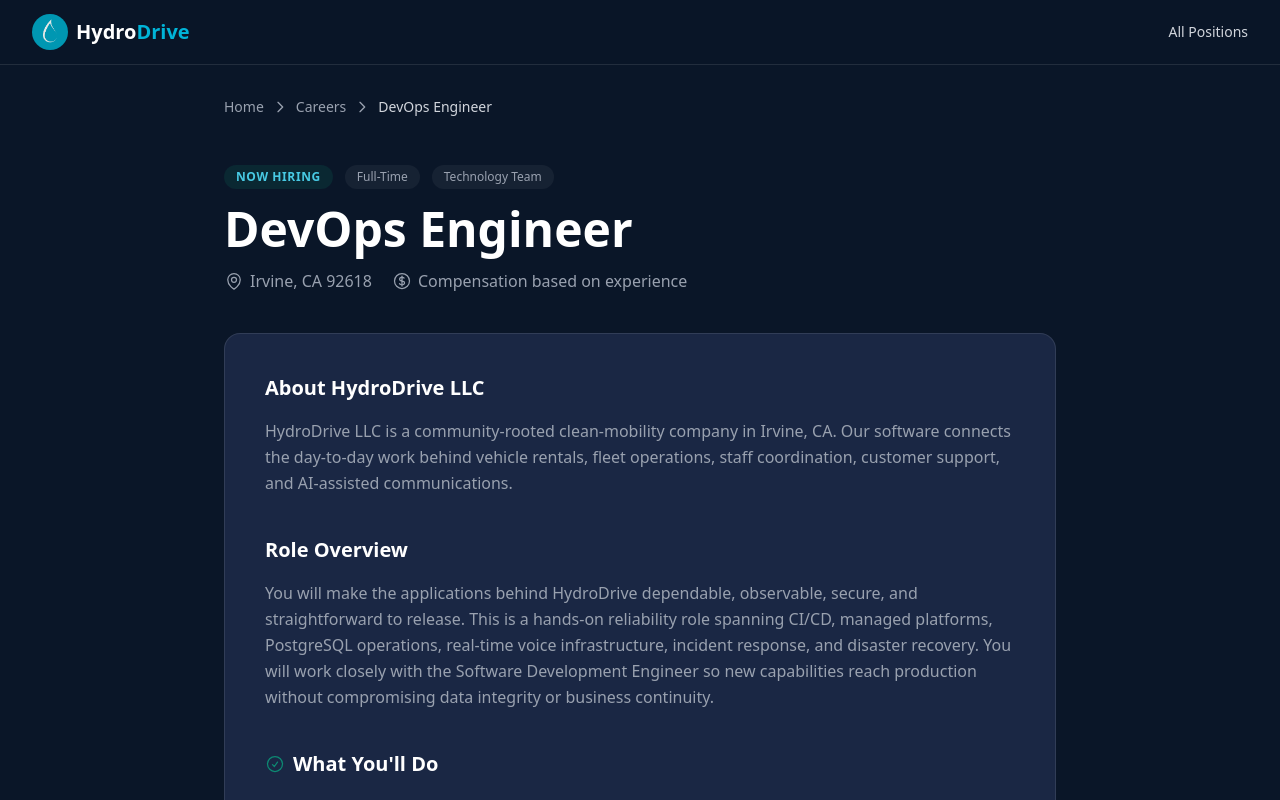
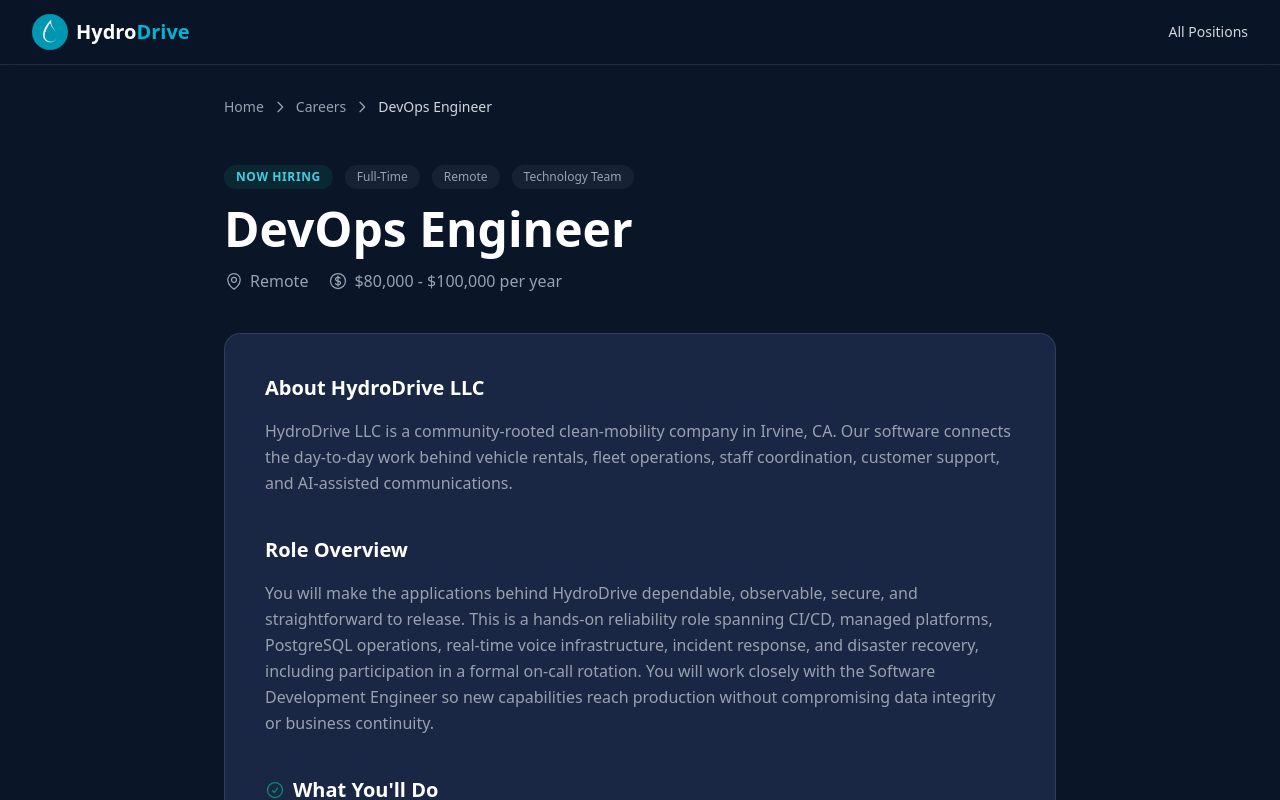
Before and after one commit to saaamxzy/hydrodriveusa, a Next.js app: page /career/devops-engineer in a window 1280 px wide. Shown: the top 800 px of the page. Built offline with nearby package versions, Linux system fonts and the light colour scheme.

Commit message:
Add engineering role employment details

```diff
--- a/src/app/career/devops-engineer/page.tsx
+++ b/src/app/career/devops-engineer/page.tsx
@@ -4,7 +4,7 @@ import TechnicalRolePage from "@/components/careers/TechnicalRolePage";
 export const metadata: Metadata = {
   title: "DevOps Engineer | Careers | HydroDrive USA",
   description:
-    "Join HydroDrive LLC as a DevOps Engineer and own the reliability, database operations, CI/CD, observability, and recovery practices behind our business applications.",
+    "Join HydroDrive LLC as a remote, full-time DevOps Engineer. $80,000-$100,000 per year to own reliability, databases, CI/CD, observability, recovery, and on-call response.",
 };
 
 export default function DevOpsEngineerPage() {
@@ -18,6 +18,7 @@ export default function DevOpsEngineerPage() {
     "Maintain tested backup and disaster-recovery procedures, perform restore drills, define recovery objectives, and protect database dumps and operational data containing customer information.",
     "Establish secure secret-management and environment-promotion practices for database credentials, auth keys, telephony accounts, AI providers, email, and other third-party integrations.",
     "Improve incident readiness with runbooks, health checks, and post-incident reviews; identify recurring failure patterns and automate preventative checks with the Software Development Engineer.",
+    "Participate in a formal on-call rotation, respond to production incidents, communicate service impact, and help restore critical business systems safely.",
   ];
 
   const requiredExperience = [
@@ -48,7 +49,8 @@ export default function DevOpsEngineerPage() {
   return (
     <TechnicalRolePage
       title="DevOps Engineer"
-      overview="You will make the applications behind HydroDrive dependable, observable, secure, and straightforward to release. This is a hands-on reliability role spanning CI/CD, managed platforms, PostgreSQL operations, real-time voice infrastructure, incident response, and disaster recovery. You will work closely with the Software Development Engineer so new capabilities reach production without compromising data integrity or business continuity."
+      compensation="$80,000 - $100,000 per year"
+      overview="You will make the applications behind HydroDrive dependable, observable, secure, and straightforward to release. This is a hands-on reliability role spanning CI/CD, managed platforms, PostgreSQL operations, real-time voice infrastructure, incident response, and disaster recovery, including participation in a formal on-call rotation. You will work closely with the Software Development Engineer so new capabilities reach production without compromising data integrity or business continuity."
       responsibilities={responsibilities}
       requiredExperience={requiredExperience}
       preferredExperience={preferredExperience}
--- a/src/app/career/page.tsx
+++ b/src/app/career/page.tsx
@@ -5,7 +5,7 @@ import type { Metadata } from "next";
 export const metadata: Metadata = {
   title: "Careers | HydroDrive USA",
   description:
-    "Join HydroDrive LLC and help build the operations, software, and infrastructure behind accessible clean-energy mobility. View our open positions in Irvine, CA.",
+    "Join HydroDrive LLC and help build the operations, software, and infrastructure behind accessible clean-energy mobility. View our Irvine and remote openings.",
 };
 
 export default function CareerPage() {
@@ -22,16 +22,16 @@ export default function CareerPage() {
       title: "Software Development Engineer",
       href: "/career/software-development-engineer",
       employmentType: "Full-Time",
-      location: "Irvine, CA",
-      compensation: "Based on experience",
+      location: "Remote",
+      compensation: "$120,000 - $140,000 / year",
       department: "Technology",
     },
     {
       title: "DevOps Engineer",
       href: "/career/devops-engineer",
       employmentType: "Full-Time",
-      location: "Irvine, CA",
-      compensation: "Based on experience",
+      location: "Remote",
+      compensation: "$80,000 - $100,000 / year",
       department: "Technology",
     },
   ];
--- a/src/app/career/software-development-engineer/page.tsx
+++ b/src/app/career/software-development-engineer/page.tsx
@@ -4,7 +4,7 @@ import TechnicalRolePage from "@/components/careers/TechnicalRolePage";
 export const metadata: Metadata = {
   title: "Software Development Engineer | Careers | HydroDrive USA",
   description:
-    "Join HydroDrive LLC as a Software Development Engineer and continuously develop the full-stack, AI, data, fleet, and voice applications that run our business.",
+    "Join HydroDrive LLC as a remote, full-time Software Development Engineer. $120,000-$140,000 per year to build our full-stack, AI, data, fleet, and voice applications.",
 };
 
 export default function SoftwareDevelopmentEngineerPage() {
@@ -48,6 +48,7 @@ export default function SoftwareDevelopmentEngineerPage() {
   return (
     <TechnicalRolePage
       title="Software Development Engineer"
+      compensation="$120,000 - $140,000 per year"
       overview="You will own the continuous development of the applications HydroDrive uses to run the business. The role spans staff-facing web products, backend services, operational databases, AI-assisted support, and real-time voice experiences. You should enjoy working across product and infrastructure boundaries, learning how the operation functions, and shipping practical improvements from idea through production."
       responsibilities={responsibilities}
       requiredExperience={requiredExperience}
--- a/src/components/careers/TechnicalRolePage.tsx
+++ b/src/components/careers/TechnicalRolePage.tsx
@@ -3,6 +3,7 @@ import Link from "next/link";
 
 type TechnicalRolePageProps = {
   title: string;
+  compensation: string;
   overview: string;
   responsibilities: string[];
   requiredExperience: string[];
@@ -71,6 +72,7 @@ function SectionHeading({
 
 export default function TechnicalRolePage({
   title,
+  compensation,
   overview,
   responsibilities,
   requiredExperience,
@@ -123,6 +125,9 @@ export default function TechnicalRolePage({
                 Full-Time
               </span>
               <span className="px-3 py-1 rounded-full bg-white/5 text-gray-400 text-xs font-medium">
+                Remote
+              </span>
+              <span className="px-3 py-1 rounded-full bg-white/5 text-gray-400 text-xs font-medium">
                 Technology Team
               </span>
             </div>
@@ -135,13 +140,13 @@ export default function TechnicalRolePage({
                   <path strokeLinecap="round" strokeLinejoin="round" strokeWidth={1.5} d="M15 10.5a3 3 0 11-6 0 3 3 0 016 0z" />
                   <path strokeLinecap="round" strokeLinejoin="round" strokeWidth={1.5} d="M19.5 10.5c0 7.142-7.5 11.25-7.5 11.25S4.5 17.642 4.5 10.5a7.5 7.5 0 1115 0z" />
                 </svg>
-                Irvine, CA 92618
+                Remote
               </span>
               <span className="flex items-center gap-1.5">
                 <svg className="w-5 h-5" fill="none" stroke="currentColor" viewBox="0 0 24 24" aria-hidden="true">
                   <path strokeLinecap="round" strokeLinejoin="round" strokeWidth={1.5} d="M12 6v12m-3-2.818l.879.659c1.171.879 3.07.879 4.242 0 1.172-.879 1.172-2.303 0-3.182C13.536 12.219 12.768 12 12 12c-.725 0-1.45-.22-2.003-.659-1.106-.879-1.106-2.303 0-3.182s2.9-.879 4.006 0l.415.33M21 12a9 9 0 11-18 0 9 9 0 0118 0z" />
                 </svg>
-                Compensation based on experience
+                {compensation}
               </span>
             </div>
           </div>
```
